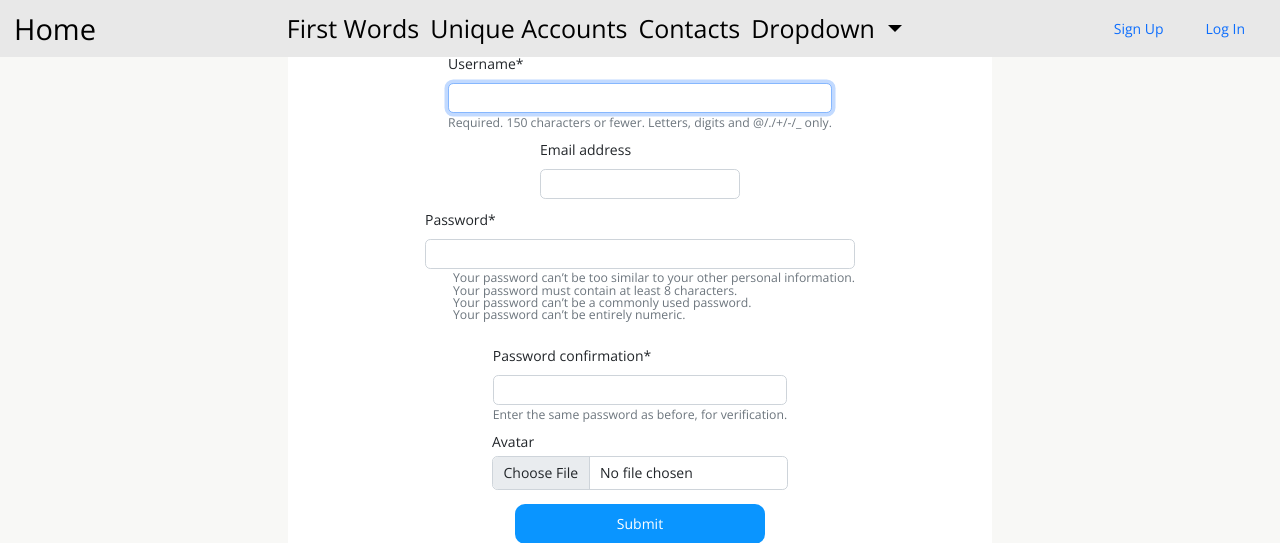
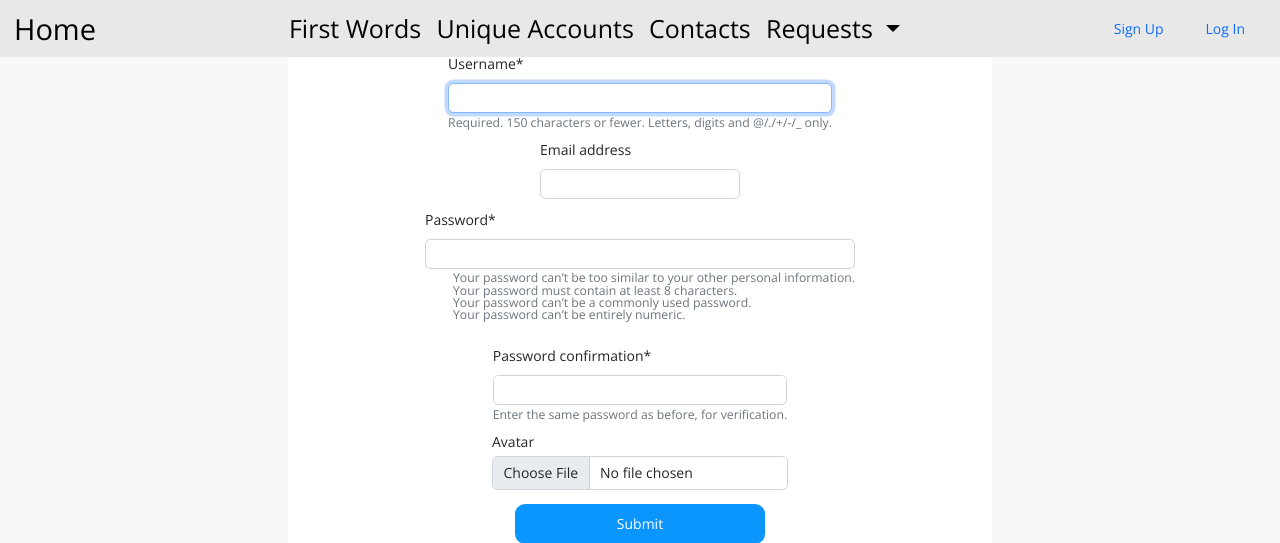
Before and after one commit to hillel-i-python-pro-i-2022-08-26/django_homework__lukianitca_mykyta, a Django app: page /auth-user/sign-up/ in a window 1280 px wide. Shown: the top 543 px of the page. Run offline with Django 4.2, Linux system fonts and the light colour scheme; some libraries are stand-ins or nearby versions.

Commit message:
Name for dropdown list changed

```diff
--- a/apps/templates/_helpers/_header.html
+++ b/apps/templates/_helpers/_header.html
@@ -20,7 +20,7 @@
             <div class="nav-item dropdown dropdown-custom">
                 <a class="nav-link dropdown-toggle" data-bs-toggle="dropdown" href="#" role="button"
                    aria-expanded="false">
-                    Dropdown
+                    Requests
                 </a>
                 <ul class="dropdown-menu">
                     <li>
```
